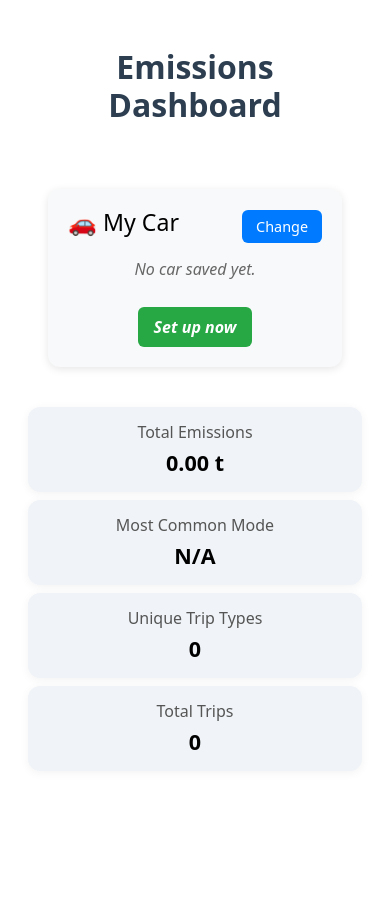
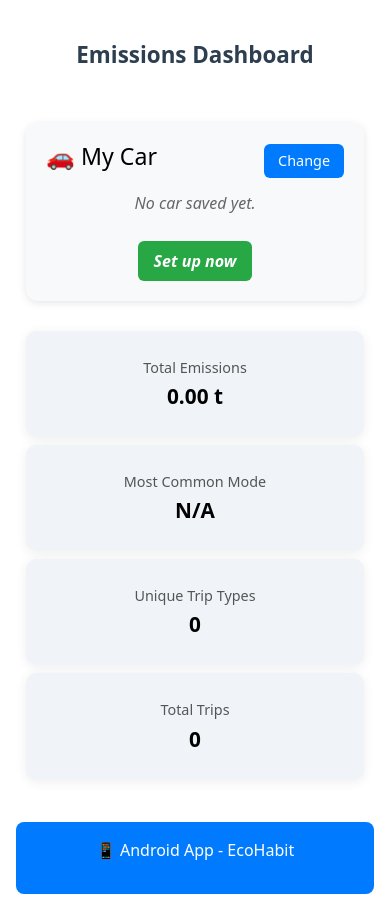
Before and after one commit to Prez8486/EmissionsCalculator, a Vue app: page /#/home in a window 390 px wide. Before the commit the page ends 844 px from the top, so only its background shows below. Built offline with nearby package versions, Linux system fonts and the light colour scheme; no server answers.

Commit message:
Fixed mobile view

```diff
--- a/src/App.vue
+++ b/src/App.vue
@@ -56,7 +56,7 @@
       </router-link>
 
       <!-- Center Add Trip Button -->
-      <router-link to="/base-form" class="nav-item center-button" active-class="active">
+      <router-link to="/select-mode" class="nav-item center-button" active-class="active">
         <div class="center-icon">+</div>
       </router-link>
 
@@ -134,7 +134,13 @@ import { Capacitor } from '@capacitor/core';
         this.$router.push('/login');
       },
       checkPlatform() {
-        this.isAndroid = Capacitor.isNativePlatform();
+       /* const ua = navigator.userAgent.toLowerCase();*/
+
+
+        this.isAndroid = window.innerWidth <= 768;
+         /* Capacitor.isNativePlatform() || /android/i.test(ua) ||               // Android phone/tablet
+          /iphone|ipad|ipod/i.test(ua) ||      // iOS devices
+          /mobile/i.test(ua);*/
       },
       toggleDarkMode() {
         this.darkMode = !this.darkMode;
@@ -147,7 +153,7 @@ import { Capacitor } from '@capacitor/core';
     },
     created() {
       this.checkAuth();
-      //this.checkPlatform();
+      this.checkPlatform();
       this.darkMode = localStorage.getItem('darkMode') === 'true';
       if (this.darkMode) {
         document.body.classList.add('dark');
@@ -155,11 +161,13 @@ import { Capacitor } from '@capacitor/core';
     },
     mounted() {
       console.log("Vue App mounted");
-      this.isAndroid = /Android/i.test(navigator.userAgent);
+      //this.isAndroid = /Android/i.test(navigator.userAgent);
+
     },
     watch: {
       '$route'() {
         this.checkAuth();
+
         this.showSettings = false;
       }
     }
--- a/src/components/Home.vue
+++ b/src/components/Home.vue
@@ -186,4 +186,56 @@
     padding: 20px;
     text-align: center;
   }
+  /* --------------------------- */
+  /* 📱 MOBILE ONLY STYLING     */
+  /* --------------------------- */
+  @media (max-width: 600px) {
+
+    /* Reduce container width & padding */
+    .dashboard-container {
+      padding: 10px;
+      margin-top: 1rem;
+    }
+
+    /* Make title smaller */
+    .dashboard-title {
+      font-size: 1.4rem;
+      margin-bottom: 1.2rem;
+    }
+
+    /* Make cards full-width stacked vertically */
+    .dashboard-card {
+      padding: 12px;
+      border-radius: 10px;
+      box-shadow: 0 2px 12px rgba(0,0,0,0.07);
+    }
+
+    .row.g-2 > div {
+      flex: 0 0 100%;
+      max-width: 100%;
+    }
+
+    /* Card title and value sizes */
+    .card-title {
+      font-size: 0.9rem;
+    }
+
+    .card-text {
+      font-size: 1.3rem;
+    }
+
+    /* Last Trip card improvements */
+    .last-trip h2 {
+      font-size: 1.2rem;
+    }
+
+    .last-trip-card {
+      padding: 12px;
+    }
+
+    /* MyCarCard container spacing */
+    .home-container {
+      padding: 10px 0;
+    }
+  }
 </style>
```
